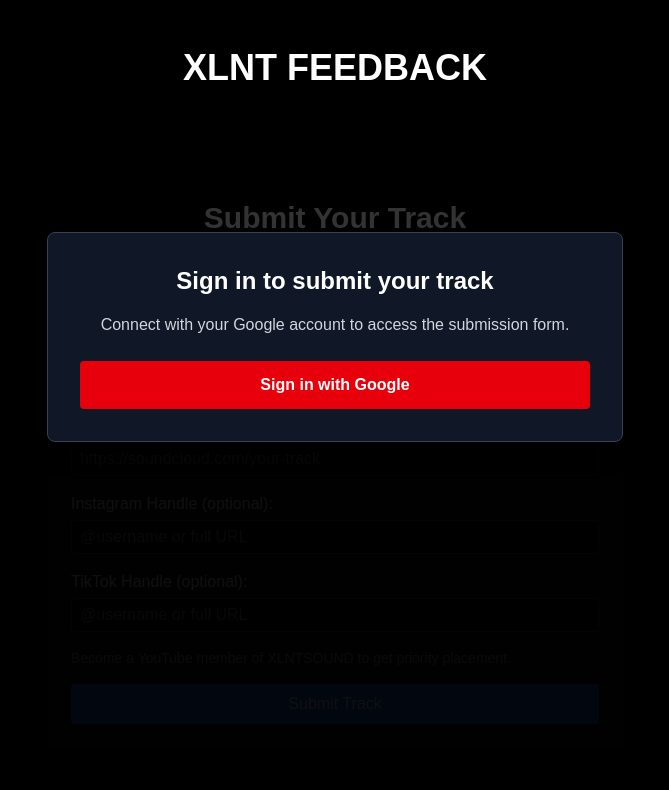
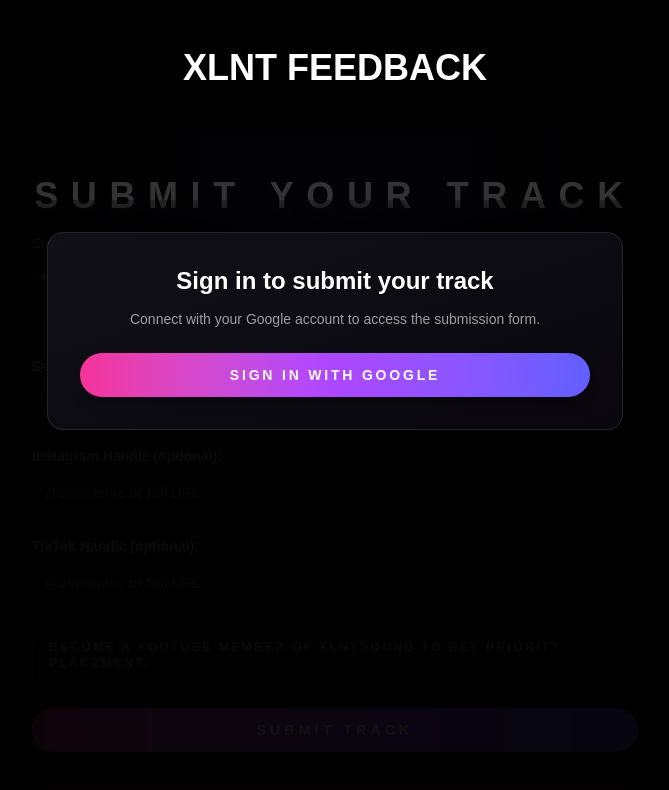
Before and after one commit to XLNTFEEDBACK/Feedback-Submissions, a Next.js app: page /submit in a window 1280 px wide. Shown: the top 790 px of the page, without its empty margins (305-974 px from the left). Built offline with nearby package versions, Linux system fonts and the light colour scheme; no server answers.

Commit message:
style changes to be more similar to QFB2 page

```diff
--- a/app/components/SubmissionForm.tsx
+++ b/app/components/SubmissionForm.tsx
@@ -17,6 +17,13 @@ export default function SubmissionForm() {
   const [submitted, setSubmitted] = useState(false);
   const [loading, setLoading] = useState(false);
   const [error, setError] = useState("");
+
+  const inputClass =
+    "w-full rounded-md border border-white/10 bg-black/60 px-3 py-2 text-sm text-white placeholder-white/40 transition focus:border-pink-500 focus:outline-none focus:ring-2 focus:ring-pink-500/30";
+  const labelClass = "flex flex-col gap-2 text-sm font-semibold text-white/70";
+  const badgeBase =
+    "inline-flex items-center gap-1 rounded-full px-2.5 py-1 text-[11px] font-semibold uppercase tracking-wide";
+
 
   useEffect(() => {
     if (!isAdmin && priority) {
@@ -74,7 +81,7 @@ export default function SubmissionForm() {
   const showModal = status === "unauthenticated";
 
   return (
-    <div className="relative bg-black min-h-screen w-full flex flex-col items-center py-10">
+    <div className="relative min-h-screen w-full bg-[#050407] text-white">
       {status === "loading" && (
         <div className="absolute inset-0 z-20 flex items-center justify-center bg-black/80 text-white">
           Loading...
@@ -83,16 +90,16 @@ export default function SubmissionForm() {
 
       {showModal && (
         <div className="absolute inset-0 z-20 flex items-start justify-center bg-black/80 px-4 pt-24">
-          <div className="w-full max-w-xl rounded-lg bg-gray-900 p-8 text-center shadow-xl border border-gray-700">
-            <h2 className="text-2xl font-bold text-white mb-4">
+          <div className="w-full max-w-xl rounded-2xl border border-white/10 bg-gradient-to-br from-[#111018] to-[#09070d] p-8 text-center shadow-2xl">
+            <h2 className="text-2xl font-bold text-white mb-3">
               Sign in to submit your track
             </h2>
-            <p className="text-gray-300 mb-6">
+            <p className="text-white/60 mb-6 text-sm">
               Connect with your Google account to access the submission form.
             </p>
             <button
               onClick={() => signIn("google")}
-              className="w-full bg-red-600 hover:bg-red-700 px-6 py-3 rounded text-white font-semibold transition"
+              className="w-full rounded-full bg-gradient-to-r from-pink-500 via-purple-500 to-indigo-500 px-6 py-3 text-sm font-semibold uppercase tracking-[0.2em] text-white shadow-lg transition hover:opacity-90"
             >
               Sign in with Google
             </button>
@@ -101,61 +108,65 @@ export default function SubmissionForm() {
       )}
 
       {/* Header */}
-      <header className="w-full bg-black py-6 mb-6 opacity-100">
-        <h1 className="text-3xl font-bold text-white text-center">Submit Your Track</h1>
+      <header className="w-full bg-gradient-to-r from-black via-[#120f1b] to-black py-10">
+        <h1 className="text-center text-4xl font-black uppercase tracking-[0.35em] text-white">
+          Submit Your Track
+        </h1>
       </header>
 
       <form
         onSubmit={handleSubmit}
-        className={`flex flex-col gap-4 w-full max-w-xl p-6 bg-gray-900 rounded-md transition ${
-          showModal ? "opacity-30 pointer-events-none" : "opacity-100"
+        className={`mx-auto w-full max-w-2xl -mt-14 flex flex-col gap-6 rounded-2xl border border-white/5 bg-[#0a0811]/80 p-8 shadow-[0_25px_70px_-30px_rgba(255,0,130,0.4)] backdrop-blur transition ${
+          showModal ? "pointer-events-none opacity-30" : "opacity-100"
         }`}
       >
-        <div className="text-white flex flex-col gap-2">
-          <div>
-            Signed in as{" "}
-            <span className="font-semibold">
-              {session?.user?.email ?? "unknown user"}
+        <div className="flex flex-col gap-3">
+          <div className="flex flex-wrap items-center gap-2 text-sm tracking-wide text-white/70">
+            <span>
+              Signed in as{" "}
+              <span className="font-semibold text-white">
+                {session?.user?.email ?? "unknown user"}
+              </span>
             </span>
+            {!isAdmin && !isChannelOwner && (
+              <span className="text-xs text-white/50 normal-case">
+                (standard access)
+              </span>
+            )}
           </div>
-          <div className="flex flex-wrap items-center gap-2 text-xs uppercase">
+          <div className="flex flex-wrap items-center gap-2 text-[11px] uppercase">
             {isChannelOwner && (
-              <span className="inline-flex items-center rounded bg-blue-600 px-2 py-0.5 font-semibold">
+              <span className={`${badgeBase} bg-blue-500/80 text-white`}>
                 Channel Owner
               </span>
             )}
             {isAdmin && (
-              <span className="inline-flex items-center rounded bg-green-700 px-2 py-0.5 font-semibold">
+              <span className={`${badgeBase} bg-emerald-500/80 text-white`}>
                 Admin
               </span>
             )}
-            {!isAdmin && !isChannelOwner && (
-              <span className="text-sm text-gray-400 normal-case">
-                (standard access)
-              </span>
-            )}
             {isMember && (
-              <span className="inline-flex items-center rounded bg-purple-700 px-2 py-0.5 font-semibold">
+              <span className={`${badgeBase} bg-purple-500/80 text-white`}>
                 Member{membershipTier ? ` – ${membershipTier}` : ""}
               </span>
             )}
             {!isMember && (
-              <span className="inline-flex items-center rounded bg-gray-700 px-2 py-0.5 font-semibold">
+              <span className={`${badgeBase} bg-white/10 text-white/70`}>
                 Not a Member
               </span>
             )}
             {subscriberStatus === true && (
-              <span className="inline-flex items-center rounded bg-orange-500 px-2 py-0.5 font-semibold">
+              <span className={`${badgeBase} bg-orange-500/80 text-white`}>
                 Subscriber
               </span>
             )}
             {subscriberStatus === false && (
-              <span className="inline-flex items-center rounded bg-gray-700 px-2 py-0.5 font-semibold">
+              <span className={`${badgeBase} bg-white/10 text-white/70`}>
                 Not Subscribed
               </span>
             )}
             {subscriberStatus == null && (
-              <span className="inline-flex items-center rounded bg-slate-700 px-2 py-0.5 font-semibold">
+              <span className={`${badgeBase} bg-white/10 text-white/60`}>
                 Subscription Unknown
               </span>
             )}
@@ -163,61 +174,62 @@ export default function SubmissionForm() {
           <button
             type="button"
             onClick={() => signOut({ callbackUrl: "/" })}
-            className="w-fit rounded border border-gray-600 px-3 py-1 text-sm text-gray-300 hover:bg-gray-800 hover:text-white"
+            className="w-fit rounded-full border border-white/10 px-4 py-1.5 text-xs font-semibold uppercase tracking-[0.2em] text-white/70 transition hover:border-pink-500 hover:text-white"
           >
             Sign out
           </button>
         </div>
 
-        <label className="flex flex-col gap-1 text-white">
+        <label className={labelClass}>
           SoundCloud Link:
           <input
             type="url"
             value={soundcloudLink}
             onChange={(e) => setSoundcloudLink(e.target.value)}
             required
-            className="border border-gray-700 rounded px-2 py-1 bg-black text-white"
+            className={inputClass}
             placeholder="https://soundcloud.com/your-track"
           />
         </label>
 
-        <label className="flex flex-col gap-1 text-white">
+        <label className={labelClass}>
           Instagram Handle (optional):
           <input
             type="text"
             value={instagramHandle}
             onChange={(e) => setInstagramHandle(e.target.value)}
-            className="border border-gray-700 rounded px-2 py-1 bg-black text-white"
+            className={inputClass}
             placeholder="@username or full URL"
           />
         </label>
 
-        <label className="flex flex-col gap-1 text-white">
+        <label className={labelClass}>
           TikTok Handle (optional):
           <input
             type="text"
             value={tiktokHandle}
             onChange={(e) => setTiktokHandle(e.target.value)}
-            className="border border-gray-700 rounded px-2 py-1 bg-black text-white"
+            className={inputClass}
             placeholder="@username or full URL"
           />
         </label>
 
         {isAdmin ? (
-          <label className="flex items-center gap-2 text-white">
-            Priority (admins only):
+          <label className="flex items-center justify-between gap-3 rounded-lg border border-white/10 bg-white/5 px-4 py-3 text-xs font-semibold uppercase tracking-[0.2em] text-white/70">
+            <span>Priority (admins only)</span>
             <input
               type="checkbox"
               checked={priority}
               onChange={(e) => setPriority(e.target.checked)}
+              className="h-4 w-4 cursor-pointer accent-pink-500"
             />
           </label>
         ) : isMember ? (
-          <p className="text-sm text-purple-300">
+          <p className="rounded-lg border border-purple-500/30 bg-purple-500/10 px-4 py-3 text-xs font-semibold uppercase tracking-[0.2em] text-purple-200">
             You&apos;re a YouTube member! Your submission jumps the queue automatically.
           </p>
         ) : (
-          <p className="text-sm text-gray-400">
+          <p className="rounded-lg border border-white/10 bg-white/5 px-4 py-3 text-xs font-semibold uppercase tracking-[0.2em] text-white/50">
             Become a YouTube member of XLNTSOUND to get priority placement.
           </p>
         )}
@@ -225,15 +237,21 @@ export default function SubmissionForm() {
         <button
           type="submit"
           disabled={loading}
-          className="bg-blue-600 text-white px-4 py-2 rounded hover:bg-blue-700 disabled:opacity-50"
+          className="rounded-full bg-gradient-to-r from-pink-500 via-purple-500 to-indigo-500 px-6 py-3 text-sm font-semibold uppercase tracking-[0.3em] text-white shadow-lg transition hover:opacity-90 disabled:cursor-not-allowed disabled:opacity-50"
         >
           {loading ? "Submitting..." : "Submit Track"}
         </button>
 
         {submitted && (
-          <p className="text-green-500 font-semibold mt-2">We Got Your Track!</p>
+          <p className="mt-2 text-sm font-semibold text-emerald-400">
+            We got your track!
+          </p>
         )}
-        {error && <p className="text-red-500 font-semibold mt-2">{error}</p>}
+        {error && (
+          <p className="mt-2 text-sm font-semibold text-pink-400">
+            {error}
+          </p>
+        )}
       </form>
     </div>
   );
```
